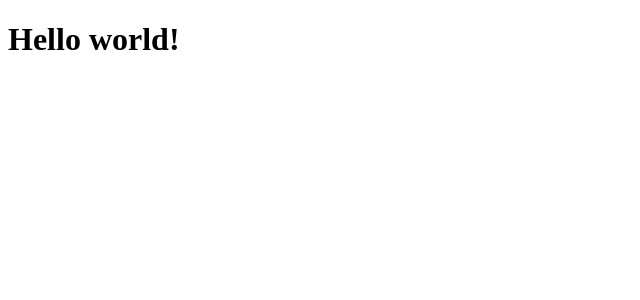
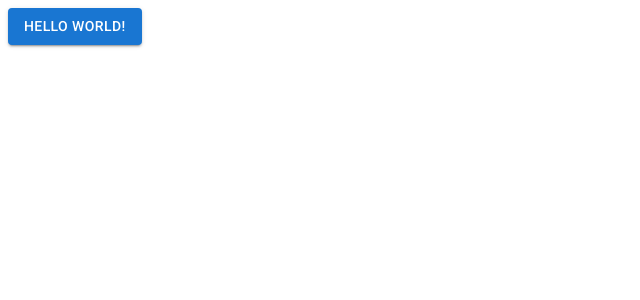
Before and after one commit to pbujanowski/open-data, a React (Create React App) app in the folder client/: page / in a window 1280 px wide. Shown: the top 300 px of the page, without its empty margins (0-640 px from the left). Built offline with nearby package versions, Linux system fonts and the light colour scheme.

Commit message:
Added Material UI library.

```diff
--- a/client/package.json
+++ b/client/package.json
@@ -7,6 +7,11 @@
   "license": "MIT",
   "private": true,
   "dependencies": {
+    "@emotion/react": "^11.7.1",
+    "@emotion/styled": "^11.6.0",
+    "@fontsource/roboto": "^4.5.2",
+    "@mui/icons-material": "^5.3.1",
+    "@mui/material": "^5.4.0",
     "@types/node": "^16.7.13",
     "@types/react": "^17.0.20",
     "@types/react-dom": "^17.0.9",
--- a/client/public/index.html
+++ b/client/public/index.html
@@ -5,10 +5,7 @@
     <link rel="icon" href="%PUBLIC_URL%/favicon.ico" />
     <meta name="viewport" content="width=device-width, initial-scale=1" />
     <meta name="theme-color" content="#000000" />
-    <meta
-      name="description"
-      content="Web site created using create-react-app"
-    />
+    <meta name="description" content="Open Data" />
     <link rel="apple-touch-icon" href="%PUBLIC_URL%/logo192.png" />
     <!--
       manifest.json provides metadata used when your web app is installed on a
--- a/client/src/App.tsx
+++ b/client/src/App.tsx
@@ -1,7 +1,14 @@
 import React from "react";
 
+import "@fontsource/roboto/300.css";
+import "@fontsource/roboto/400.css";
+import "@fontsource/roboto/500.css";
+import "@fontsource/roboto/700.css";
+
+import { Button } from "@mui/material";
+
 const App: React.FC = () => {
-  return <h1>Hello world!</h1>;
+  return <Button variant="contained">Hello world!</Button>;
 };
 
 export default App;
```
Also changed, not shown: 1 other file (tests, documents, lock files or other folders).
